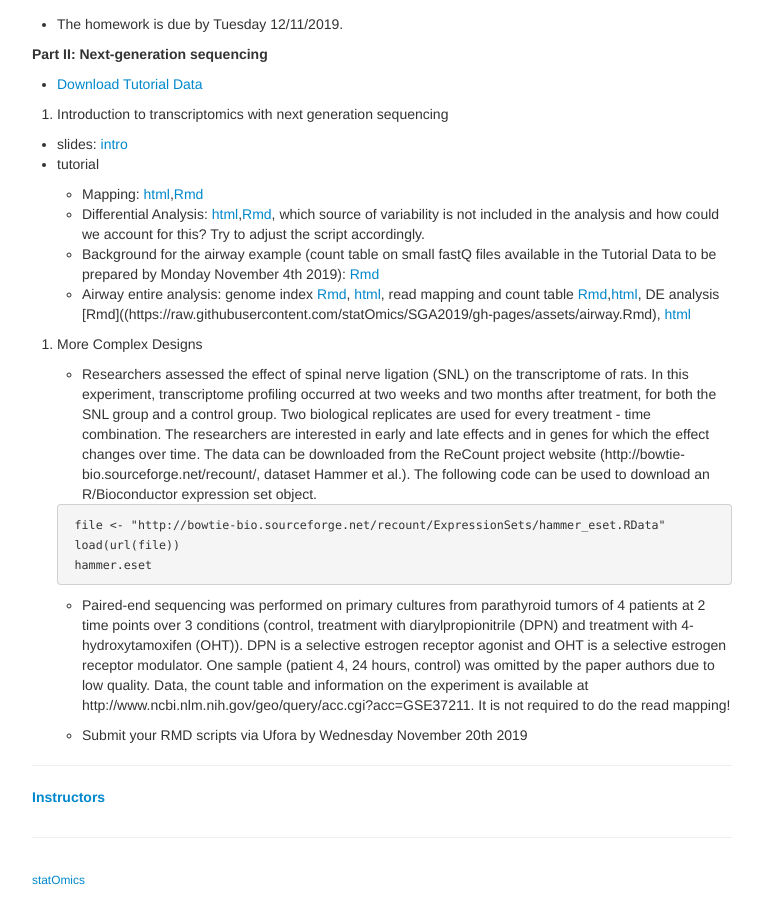
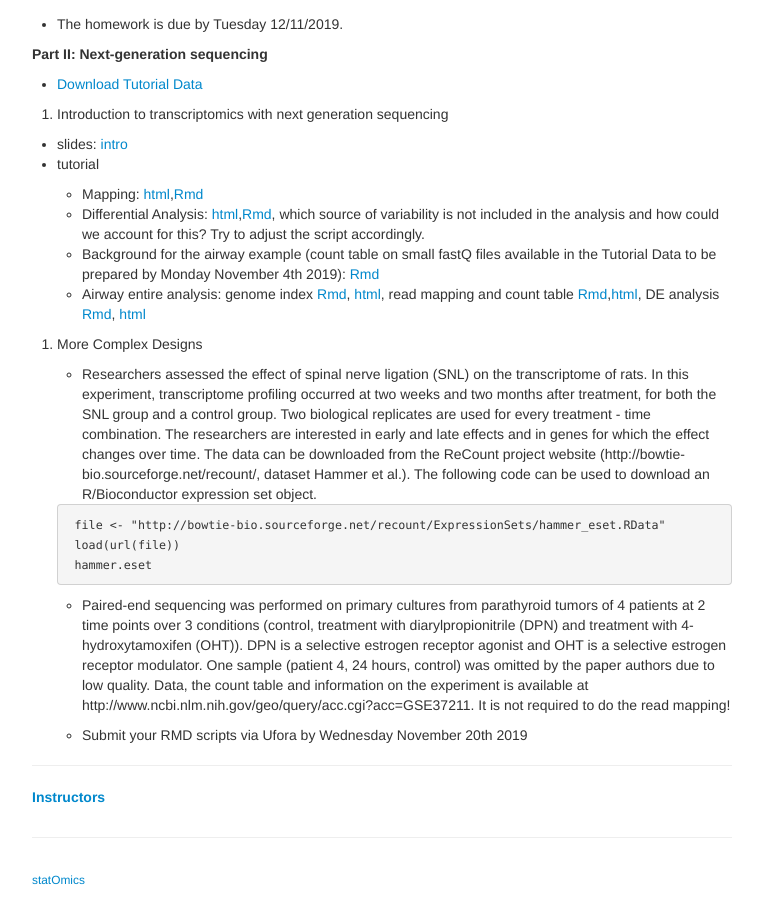
Before and after one commit to statOmics/SGA2019, a Jekyll site: the page built from index.md, in a window 1280 px wide and 900 px high, scrolled down 1549 px. Shown: the whole window, without its empty margins (258-1021 px from the left). Built offline with Jekyll 4.4.1, drawn with Linux system fonts in a browser that asks for light colours; some of the changed lines change nothing that is shown.

Commit message:
airway solution

```diff
--- a/index.md
+++ b/index.md
@@ -79,7 +79,7 @@
       - Differential Analysis: [html](pages/elegans.html),[Rmd](https://raw.githubusercontent.com/statOmics/SGA2019/gh-pages/assets/elegans.Rmd), which source of variability is not included in the analysis and how could we account for this? Try to adjust the script accordingly.
       - Background for the airway example (count table on small fastQ files available in the Tutorial Data to be prepared by Monday November 4th 2019):
       [Rmd](https://raw.githubusercontent.com/statOmics/SGA2019/gh-pages/assets/airwayMappingCountTable.Rmd)
-      - Airway entire analysis: genome index [Rmd](https://raw.githubusercontent.com/statOmics/SGA2019/gh-pages/assets/airwayGenomeIndex.Rmd), [html](assets/airwayGenomeIndex.html), read mapping and count table [Rmd](https://raw.githubusercontent.com/statOmics/SGA2019/gh-pages/assets/airwayMappingCountTableCor.Rmd),[html](assets/airwayMappingCountTableCor.html), DE analysis [Rmd]((https://raw.githubusercontent.com/statOmics/SGA2019/gh-pages/assets/airway.Rmd), [html](assets/airway.html)
+      - Airway entire analysis: genome index [Rmd](https://raw.githubusercontent.com/statOmics/SGA2019/gh-pages/assets/airwayGenomeIndex.Rmd), [html](assets/airwayGenomeIndex.html), read mapping and count table [Rmd](https://raw.githubusercontent.com/statOmics/SGA2019/gh-pages/assets/airwayMappingCountTableCorr.Rmd),[html](assets/airwayMappingCountTableCorr.html), DE analysis [Rmd](https://raw.githubusercontent.com/statOmics/SGA2019/gh-pages/assets/airway.Rmd), [html](assets/airway.html)
 
   2. More Complex Designs
 
```
